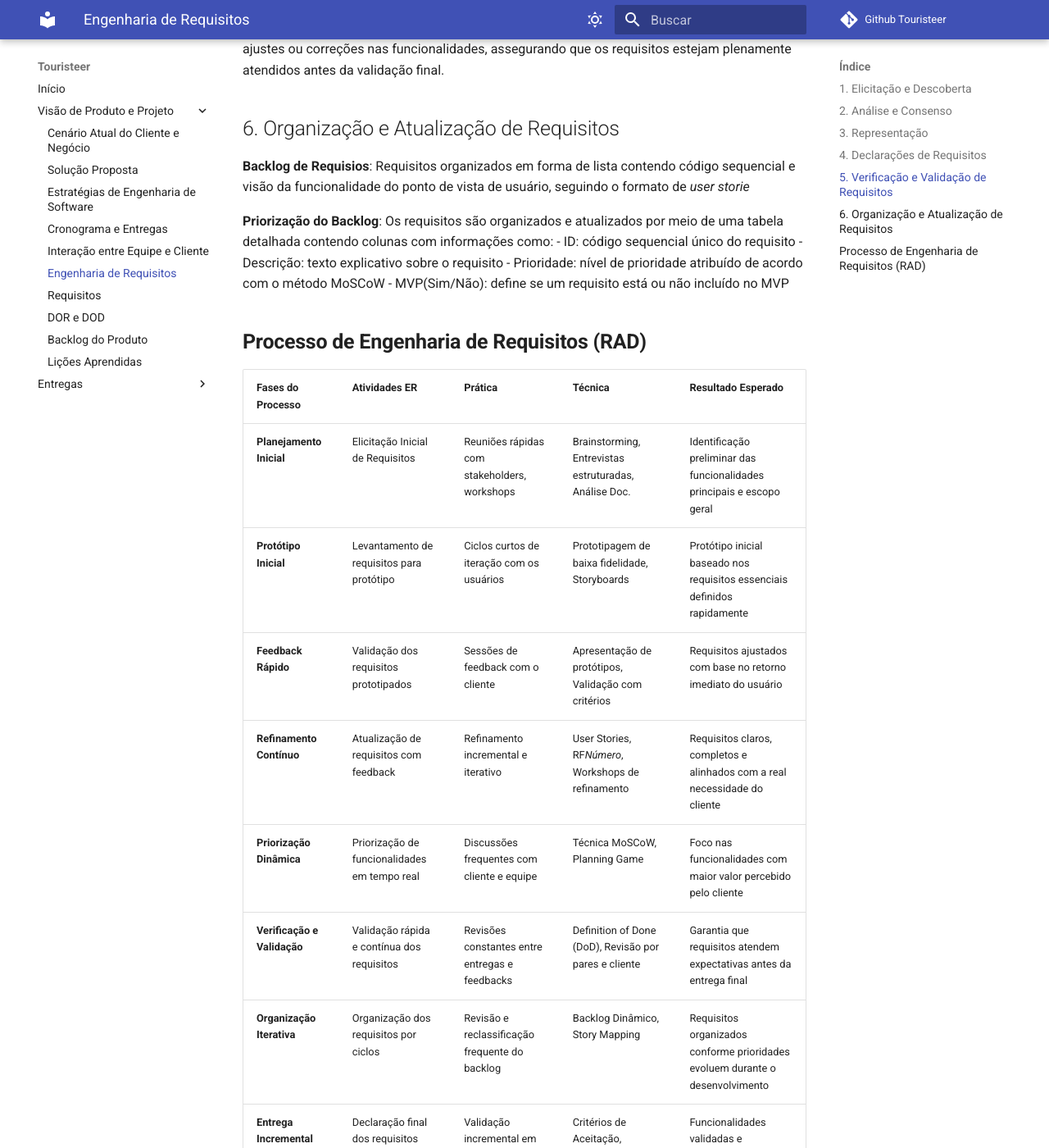
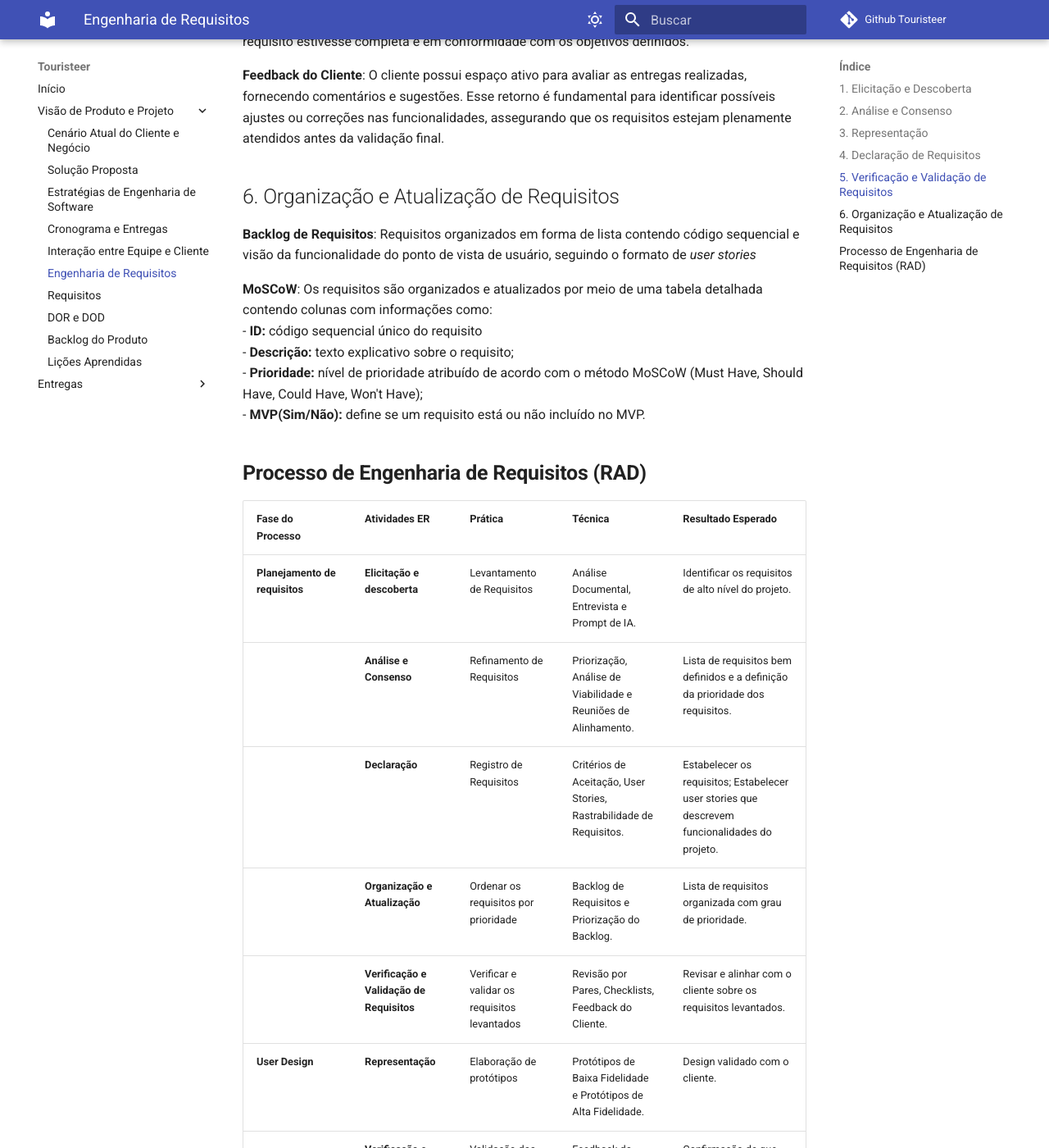
Before and after one commit to mdsreq-fga-unb/2025.1-T01-Touristeer-, an MkDocs documentation site: the page built from docs/sections/docPage/10-engenhariaRequisitos.md, in a window 1280 px wide and 1400 px high, scrolled down 1843 px. Shown: the whole window at 82% size. Built offline with MkDocs 1.6.1 and Material for MkDocs 9.7.7, drawn with Linux system fonts in a browser that asks for light colours; comment, search, counter and statistics services are not loaded; some of the changed text lies outside the part shown.

Commit message:
(docs): atualizando engenharia de requisitos

```diff
--- a/docs/sections/docPage/10-engenhariaRequisitos.md
+++ b/docs/sections/docPage/10-engenhariaRequisitos.md
@@ -13,57 +13,62 @@
 
 **Análise de Viabilidade**: Realizar para avaliar a viabilidade técnica e econômica das funcionalidades propostas, garantindo que o MVP esteja de acordo com os recursos disponíveis atualmente.
 
-**Sessões de Elicitação de Requisitos**: Conduzir reuniões de alinhamento para assegurar que todos os envolvidos no projeto tenham uma compreensão comum dos requisitos e das expectativas.
+**Reuniões de Alinhamento**: Conduzir reuniões de alinhamento para assegurar que todos os envolvidos no projeto tenham uma compreensão comum dos requisitos e das expectativas.
 
 
 ## 3. Representação
 
-**Protótipos de Alta Fidelidade**: A criação dos protótipos será feita com alto nível de detalhamento, utilizando a plataforma Figma para representar as telas do projeto. Esses protótipos serão apresentados aos stakeholders para validação, garantindo que as funcionalidades sejam desenvolvidas conforme o esperado e minimizando a necessidade de retrabalho.
+**Protótipos de Baixa Fidelidade**: A criação de protótipos de baixa fidelidade tem o objetivo de realizar esboços de fluxos de navegação e a estrutura geral da aplicação. Como objetivo, é esperado obter um mapa de fluxos e estruturação de páginas, ambos aprovados pelo clientes. Essa etapa pode ser realizada pelo Figma, Miro ou Photoshop, visando uma rápida criação e amostragem.
+
+**Protótipos de Alta Fidelidade**: A criação dos protótipos de alta fidelidade tem o objetivo de produzir e validar os designs, layouts, tipografia e cores com o cliente, além da validação de grandes funcionalidades, garantindo que as funcionalidades sejam desenvolvidas conforme o esperado e minimizando a necessidade de retrabalho.
 
 
-## 4. Declarações de Requisitos
+## 4. Declaração de Requisitos
 
 **Critérios de Aceitação**: São definidos critérios que servirão de base para definir ser um requisito ou user story possui as características necessárias para ser considerado aceito e poder ser desenvolvido.
 
 **User Stories**: Optou-se por utilizar User Stories como forma principal de declaração dos requisitos funcionais, por se tratar de uma técnica ágil, centrada no usuário, que favorece a comunicação entre desenvolvedores e stakeholders
 
-**Rastreabilidade de Requisitos**: Foi elaborada a declaração de requisitos no formato de códigos sequenciais (**RF**X) onde "RF" significa "Requisito Funcional" e "X" representa o número do requisito.  Esse formato facilita a referência cruzada com testes, protótipos e funcionalidades implementadas, além de ser compatível com modelos tradicionais de documentação de requisitos.
+**Rastreabilidade de Requisitos**: Foi elaborada a declaração de requisitos no formato de códigos sequenciais (**RF**X) onde "RF" significa "Requisito Funcional" e "X" representa o número do requisito.  Esse formato atribui um identificador único para cada requisito e facilita a referência cruzada com testes, protótipos e funcionalidades implementadas.
 
 
 ## 5. Verificação e Validação de Requisitos
 
-**Revisão por Pares e Checklists**: Aplicar como estratégia de validação dos requisitos, permitindo identificar inconsistências, omissões ou ambiguidades por meio da análise colaborativa entre membros da equipe e de outras equipes, assim como o uso de checklists para o auxilio na verificação da completude, clareza e coerência de cada requisito, contribuindo para a garantia da qualidade no processo.
+**Revisão por Pares**: Aplicar como estratégia de verificação dos requisitos, permitindo identificar inconsistências, omissões ou ambiguidades por meio da análise colaborativa entre membros da equipe.
 
-**DoR - Definition of Ready**: Utilizou-se um conjunto de critérios que um requisito (ou user story) precisava atender antes de ser considerado pronto para desenvolvimento.
+**Checklists:** Auxílio na validação da completude, clareza e coerência de cada requisito, contribuindo para a garantia da qualidade no processo, com auxílio de membros da equipe e de outras equipes.
 
-**DoD - Definition of Done**: Foram elaborados critérios de validação para garantir que a implementação de um requisito estivesse completa e em conformidade com os objetivos definidos.
+**DoR - Definition of Ready**: Conjunto de critérios que um requisito precisa atender antes de ser considerado pronto para desenvolvimento.
+
+**DoD - Definition of Done**: Critérios de validação para garantir que a implementação de um requisito estivesse completa e em conformidade com os objetivos definidos.
 
 **Feedback do Cliente**: O cliente possui espaço ativo para avaliar as entregas realizadas, fornecendo comentários e sugestões. Esse retorno é fundamental para identificar possíveis ajustes ou correções nas funcionalidades, assegurando que os requisitos estejam plenamente atendidos antes da validação final.
 
 
 ## 6. Organização e Atualização de Requisitos
 
-**Backlog de Requisios**: Requisitos organizados em forma de lista contendo código sequencial e visão da funcionalidade do ponto de vista de usuário, seguindo o formato de *user storie*
+**Backlog de Requisitos**: Requisitos organizados em forma de lista contendo código sequencial e visão da funcionalidade do ponto de vista de usuário, seguindo o formato de *user stories*
 
-**Priorização do Backlog**: Os requisitos são organizados e atualizados por meio de uma tabela detalhada contendo colunas com informações como:
-    - ID: código sequencial único do requisito
-    - Descrição: texto explicativo sobre o requisito
-    - Prioridade: nível de prioridade atribuído de acordo com o método MoSCoW
-    - MVP(Sim/Não): define se um requisito está ou não incluído no MVP
+**MoSCoW**: Os requisitos são organizados e atualizados por meio de uma tabela detalhada contendo colunas com informações como: <br>
+    - **ID:** código sequencial único do requisito <br>
+    - **Descrição:** texto explicativo sobre o requisito; <br>
+    - **Prioridade:** nível de prioridade atribuído de acordo com o método MoSCoW (Must Have, Should Have, Could Have, Won't Have); <br>
+    - **MVP(Sim/Não):** define se um requisito está ou não incluído no MVP. <br>
 
 ## **Processo de Engenharia de Requisitos (RAD)**
 
-| **Fases do Processo**       | **Atividades ER**                     | **Prática**                                      | **Técnica**                                           | **Resultado Esperado**                                                    |
-|-----------------------------|-------------------------------------|-------------------------------------------------|-------------------------------------------------------|---------------------------------------------------------------------------|
-| **Planejamento Inicial**     | Elicitação Inicial de Requisitos    | Reuniões rápidas com stakeholders, workshops    | Brainstorming, Entrevistas estruturadas, Análise Doc. | Identificação preliminar das funcionalidades principais e escopo geral   |
-| **Protótipo Inicial**        | Levantamento de requisitos para protótipo | Ciclos curtos de iteração com os usuários      | Prototipagem de baixa fidelidade, Storyboards          | Protótipo inicial baseado nos requisitos essenciais definidos rapidamente |
-| **Feedback Rápido**          | Validação dos requisitos prototipados | Sessões de feedback com o cliente               | Apresentação de protótipos, Validação com critérios    | Requisitos ajustados com base no retorno imediato do usuário              |
-| **Refinamento Contínuo**     | Atualização de requisitos com feedback | Refinamento incremental e iterativo             | User Stories, RF*Número*, Workshops de refinamento     | Requisitos claros, completos e alinhados com a real necessidade do cliente|
-| **Priorização Dinâmica**     | Priorização de funcionalidades em tempo real | Discussões frequentes com cliente e equipe     | Técnica MoSCoW, Planning Game                           | Foco nas funcionalidades com maior valor percebido pelo cliente          |
-| **Verificação e Validação**  | Validação rápida e contínua dos requisitos | Revisões constantes entre entregas e feedbacks | Definition of Done (DoD), Revisão por pares e cliente  | Garantia que requisitos atendem expectativas antes da entrega final       |
-| **Organização Iterativa**    | Organização dos requisitos por ciclos | Revisão e reclassificação frequente do backlog  | Backlog Dinâmico, Story Mapping                         | Requisitos organizados conforme prioridades evoluem durante o desenvolvimento |
-| **Entrega Incremental**      | Declaração final dos requisitos implementados | Validação incremental em cada entrega parcial   | Critérios de Aceitação, DoR/DoD                         | Funcionalidades validadas e aprovadas ao final de cada ciclo RAD          |
-| **Encerramento**             | Requisitos consolidados e documentados | Reuniões de finalização, análise retroativa     | Documentação final com base em User Stories e protótipos validados | Base formalizada refletindo o produto final                              |
+|**Fase do Processo**| **Atividades ER** | **Prática** | **Técnica** | **Resultado Esperado** |
+|----------------|---------------|---------|---------|--------------------|
+| **Planejamento de requisitos** | **Elicitação e descoberta** | Levantamento de Requisitos | Análise Documental, Entrevista e Prompt de IA. | Identificar os requisitos de alto nível do projeto. |
+|| **Análise e Consenso** | Refinamento de Requisitos | Priorização, Análise de Viabilidade e Reuniões de Alinhamento. | Lista de requisitos bem definidos e a definição da prioridade dos requisitos. |
+|| **Declaração**  | Registro de Requisitos | Critérios de Aceitação, User Stories, Rastrabilidade de Requisitos. | Estabelecer os requisitos; Estabelecer user stories que descrevem funcionalidades do projeto. |
+|| **Organização e Atualização**| Ordenar os requisitos por prioridade | Backlog de Requisitos e Priorização do Backlog. | Lista de requisitos organizada com grau de prioridade. |
+|| **Verificação e Validação de Requisitos** | Verificar e validar os requisitos levantados | Revisão por Pares, Checklists, Feedback do Cliente. | Revisar e alinhar com o cliente sobre os requisitos levantados. |
+| **User Design** | **Representação** | Elaboração de protótipos |  Protótipos de Baixa Fidelidade e Protótipos de Alta Fidelidade. | Design validado com o cliente. |
+|| **Verificação e Validação** | Validação dos Requisitos | Feedback do Cliente | Confirmação de que cada requisito foi implementado conforme especificado e atende às necessidades dos usuários. |
+| **Construção** | **Verificação e Validação** | | DoR e DoD | |
+| **Cutover (Implementação Final)** | | | | |
+
 
 
 ??? abstract "Histórico de Versão"
```
